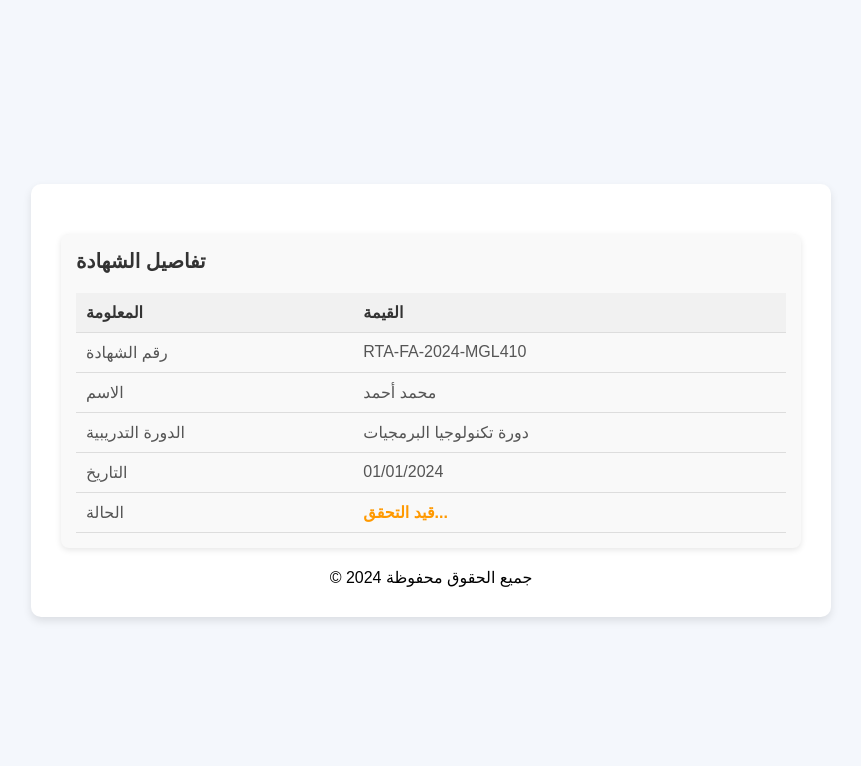
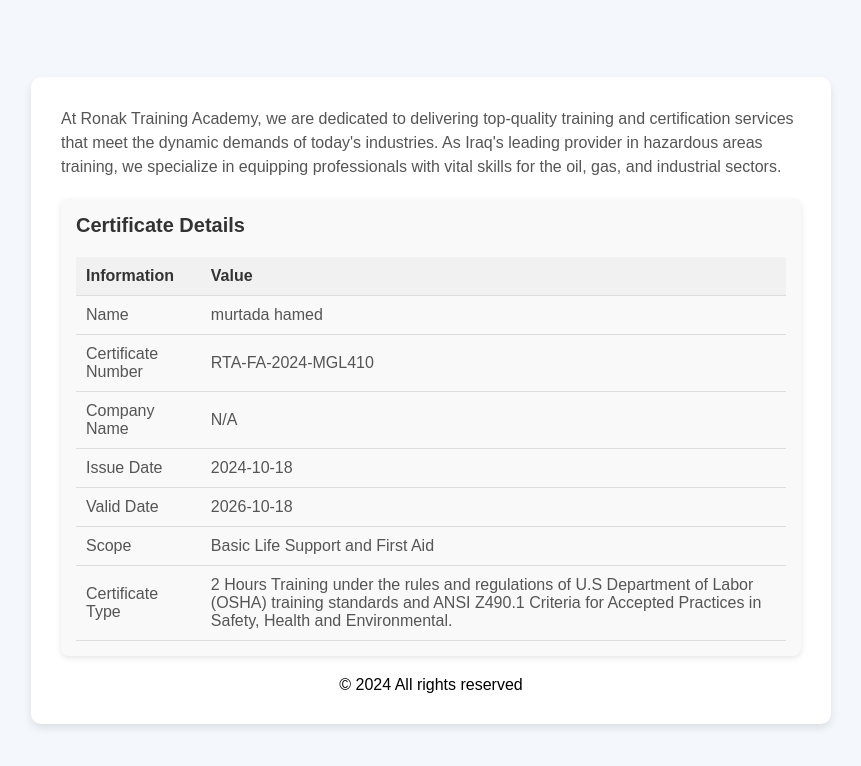
Before and after one commit to Ronak-Training-Academy-Certificate657h/Ronak-Training-Academy-Certificate-Info, a plain HTML site: page index.html in a window 1280 px wide. Shown: the whole page, without its empty margins (209-1070 px from the left). Drawn offline with Linux system fonts and the light colour scheme.

Commit message:
Update index.html

```diff
--- a/index.html
+++ b/index.html
@@ -1,9 +1,9 @@
 <!DOCTYPE html>
-<html lang="ar">
+<html lang="en">
 <head>
     <meta charset="UTF-8">
     <meta name="viewport" content="width=device-width, initial-scale=1.0">
-    <title>معلومات الشهادة</title>
+    <title>Certificate Details</title>
     <style>
         * {
             margin: 0;
@@ -27,6 +27,13 @@
             padding: 30px;
             border-radius: 10px;
             box-shadow: 0 4px 8px rgba(0, 0, 0, 0.1);
+        }
+
+        .intro-text {
+            margin-bottom: 20px;
+            font-size: 16px;
+            color: #555;
+            line-height: 1.5;
         }
 
         .certificate-table {
@@ -79,41 +86,54 @@
 <body>
 
     <div class="container">
+        <!-- Added introduction text -->
+        <p class="intro-text">
+            At Ronak Training Academy, we are dedicated to delivering top-quality training and certification services that meet the dynamic demands of today's industries. As Iraq's leading provider in hazardous areas training, we specialize in equipping professionals with vital skills for the oil, gas, and industrial sectors.
+        </p>
+
         <div class="certificate-table">
-            <h2>تفاصيل الشهادة</h2>
+            <h2>Certificate Details</h2>
             <table>
                 <thead>
                     <tr>
-                        <th>المعلومة</th>
-                        <th>القيمة</th>
+                        <th>Information</th>
+                        <th>Value</th>
                     </tr>
                 </thead>
                 <tbody>
                     <tr>
-                        <td>رقم الشهادة</td>
+                        <td>Name</td>
+                        <td>murtada hamed</td>
+                    </tr>
+                    <tr>
+                        <td>Certificate Number</td>
                         <td>RTA-FA-2024-MGL410</td>
                     </tr>
                     <tr>
-                        <td>الاسم</td>
-                        <td>محمد أحمد</td>
+                        <td>Company Name</td>
+                        <td>N/A</td>
                     </tr>
                     <tr>
-                        <td>الدورة التدريبية</td>
-                        <td>دورة تكنولوجيا البرمجيات</td>
+                        <td>Issue Date</td>
+                        <td>2024-10-18</td>
                     </tr>
                     <tr>
-                        <td>التاريخ</td>
-                        <td>01/01/2024</td>
+                        <td>Valid Date</td>
+                        <td>2026-10-18</td>
                     </tr>
                     <tr>
-                        <td>الحالة</td>
-                        <td><span class="status">قيد التحقق...</span></td>
+                        <td>Scope</td>
+                        <td>Basic Life Support and First Aid</td>
+                    </tr>
+                    <tr>
+                        <td>Certificate Type</td>
+                        <td>2 Hours Training under the rules and regulations of U.S Department of Labor (OSHA) training standards and ANSI Z490.1 Criteria for Accepted Practices in Safety, Health and Environmental.</td>
                     </tr>
                 </tbody>
             </table>
         </div>
         <div class="container-footer">
-            <p>© 2024 جميع الحقوق محفوظة</p>
+            <p>© 2024 All rights reserved</p>
         </div>
     </div>
 
```
